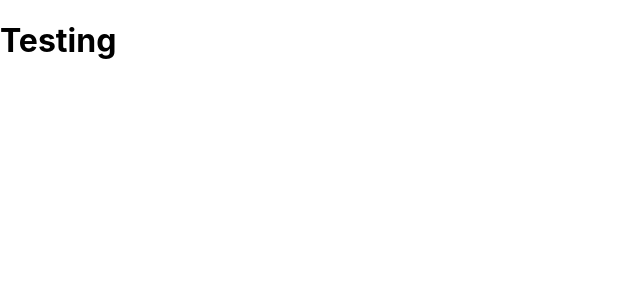
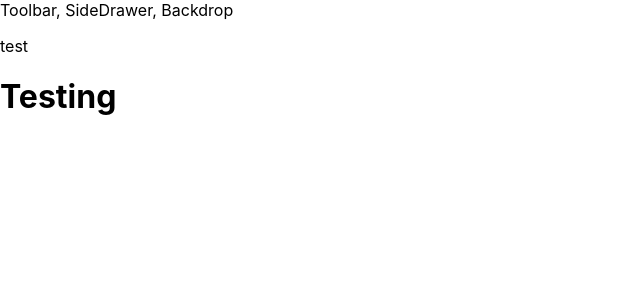
Before and after one commit to emilyjspencer/Burger-Continued, a React (Create React App) app: page / in a window 1280 px wide. Shown: the top 300 px of the page, without its empty margins (0-640 px from the left). Built offline with nearby package versions, Linux system fonts and the light colour scheme.

Commit message:
Imports Layout component into App.js

```diff
--- a/src/App.js
+++ b/src/App.js
@@ -1,4 +1,6 @@
 import React, { Component } from 'react';
+
+import Layout from './components/Layout/Layout';
 
 
 
@@ -8,6 +10,9 @@ class App extends Component {
 
     return (
       <div>
+        <Layout>
+          <p>test</p>
+          </Layout>
         <h1>Testing</h1>
       </div>
     )
```
